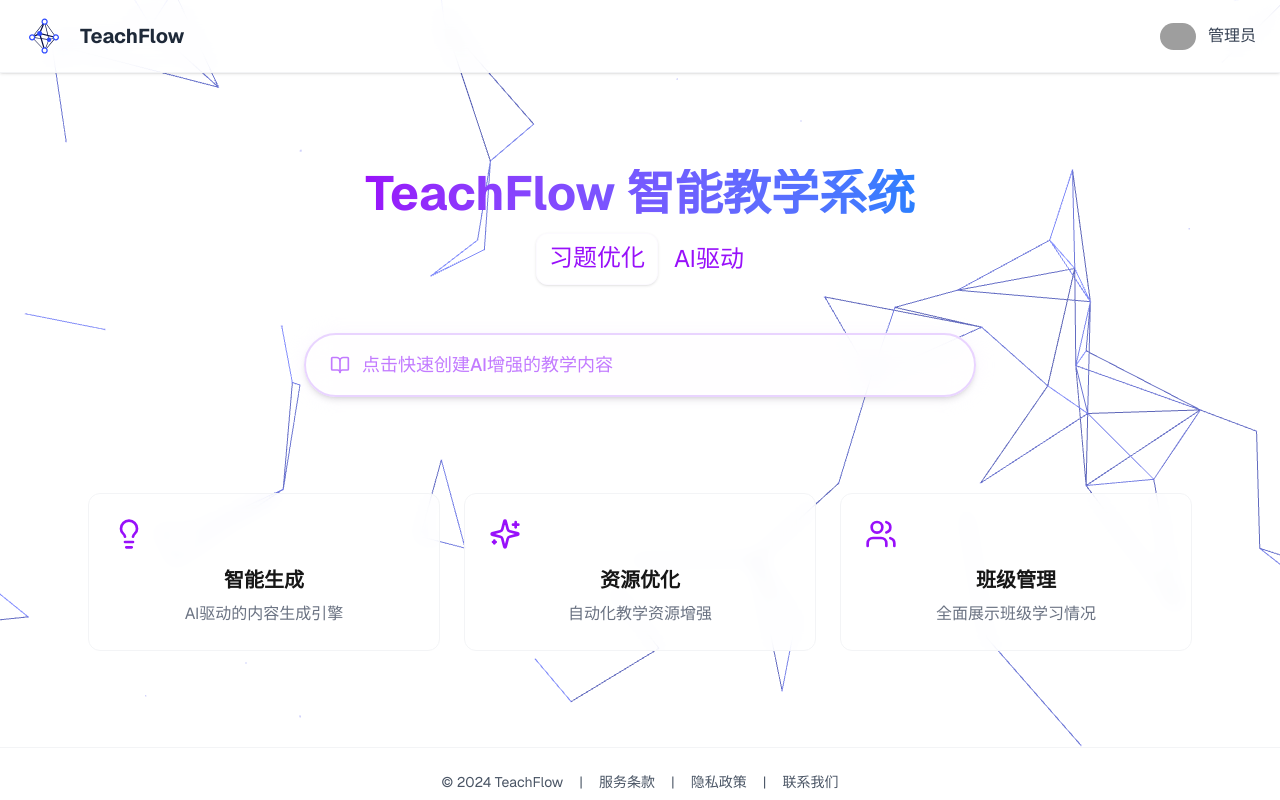
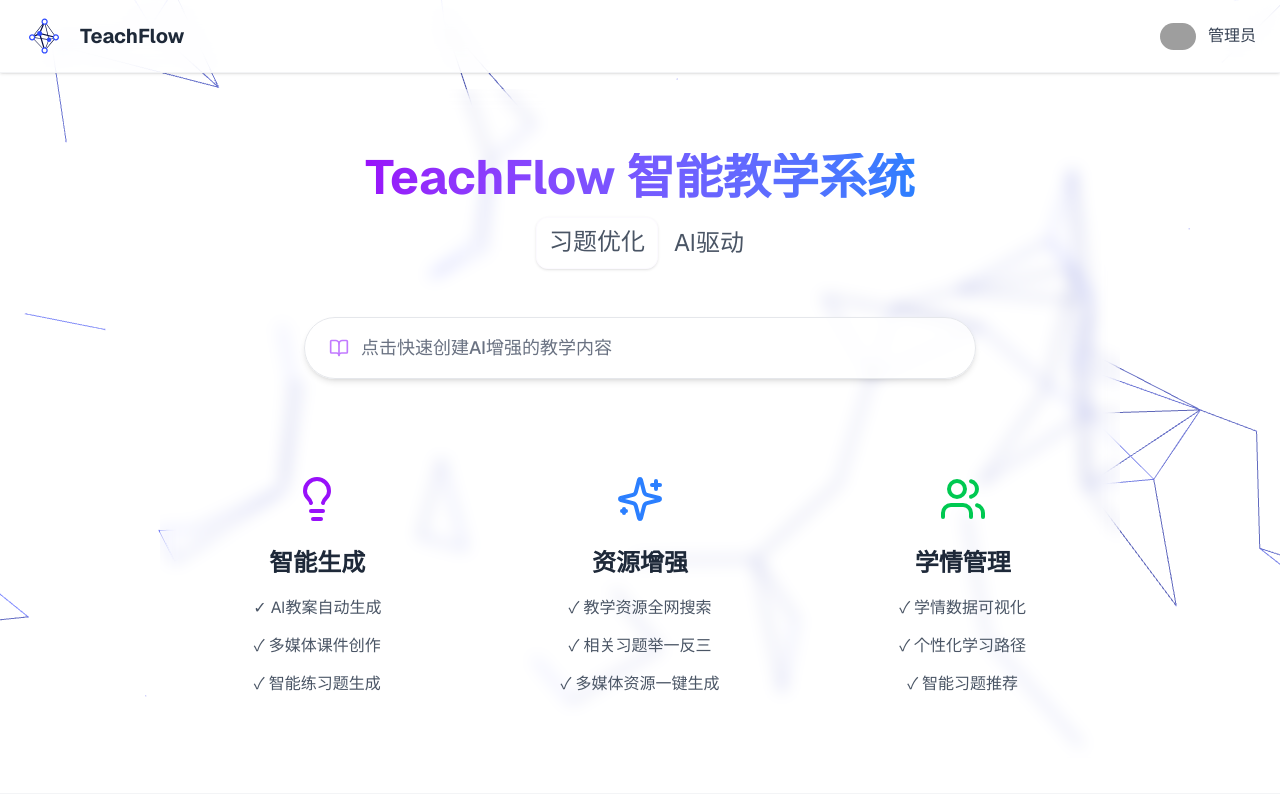
Before and after one commit to Aliancn/teachflow, a Next.js app: page / in a window 1280 px wide. Built offline with nearby package versions, Linux system fonts and the light colour scheme; grey boxes are pictures that could not be loaded; what @next/env would draw is missing.

Commit message:
feat 主页UI优化

```diff
--- a/src/app/home/page.tsx
+++ b/src/app/home/page.tsx
@@ -65,11 +65,11 @@ export default function DashboardApp() {
                     onChange={(e) => setInputValue(e.target.value)}
                     onKeyDown={(e) => e.key === 'Enter' && setStep('selectFeature')}
                     placeholder="为我生成一份关于《二次函数》的课程大纲"
-                    className="w-full bg-transparent outline-none placeholder-purple-400 text-lg text-slate-800"
+                    className="w-full bg-transparent outline-none placeholder-purple-300 text-lg text-slate-800"
                   />
                 </div>
               </div>
-              <div className="text-sm text-purple-500 leading-relaxed bg-purple-50 rounded-lg p-4 shadow-sm mt-12">
+              <div className="text-sm text-purple-400 leading-relaxed bg-purple-50 rounded-lg p-4 shadow-sm mt-12">
                 🚀 支持输入：
                 <ul className="list-disc pl-5 mt-2 space-y-1">
                   <li>课程主题</li>
--- a/src/app/home/plan/page.tsx
+++ b/src/app/home/plan/page.tsx
@@ -130,7 +130,7 @@ export default function LessonPlanPage() {
                 </div>
 
                 {/* 主内容区域 */}
-                <div className="flex-1 overflow-y-auto">
+                <div className="flex-1 overflow-y-auto mt-4">
                     <div className="prose max-w-4xl mx-auto">
                         <h1 id="title" className="text-3xl font-bold">教学计划</h1>
                         <ProfileCard
--- a/src/app/page.tsx
+++ b/src/app/page.tsx
@@ -6,7 +6,7 @@ import RotatingText from '@/components/RotatingText'
 
 export default function Home() {
   return (
-    <div className="grid grid-rows-[auto_1fr_auto] items-center min-h-screen h-screen overflow-auto w-full gap-8 font-[family-name:var(--font-geist-sans)] relative">
+    <div className="grid grid-rows-[auto_1fr_auto] items-center min-h-screen h-screen overflow-auto w-full  font-[family-name:var(--font-geist-sans)] relative">
       <div className="absolute inset-0 -z-10 ">
         <BackgroundAnimation />
       </div>
@@ -37,17 +37,17 @@ export default function Home() {
       </nav>
 
       {/* 主体内容区域 */}
-      <main className="max-w-6xl mx-auto w-full px-6">
-        <div className="flex flex-col gap-12 text-center py-16">
+      <main className="max-w-6xl mx-auto w-full px-24 my-4">
+        <div className="flex flex-col gap-12 text-center py-16 mx-auto backdrop-blur-sm">
           {/* 添加动态渐变色标题 */}
           <div className="flex flex-col items-center gap-4">
             <h1 className="text-5xl font-bold bg-gradient-to-r from-purple-600 to-blue-500 bg-clip-text text-transparent animate-gradient-shift">
               TeachFlow 智能教学系统
             </h1>
-            <div className="flex gap-4 items-center">
+            <div className="flex gap-4 items-center text-gray-600">
               <RotatingText
                 texts={['教学大纲', '课件生成', '习题优化', '资源整合', '学情分析']}
-                mainClassName="px-3 bg-white/20 backdrop-blur-md text-2xl text-purple-600 border border-purple-100/20 overflow-hidden py-2 rounded-xl shadow-sm"
+                mainClassName="px-3 bg-white/20 backdrop-blur-md text-2xl  border border-purple-100/20 overflow-hidden py-2 rounded-xl shadow-sm"
                 staggerFrom={"last"}
                 initial={{ y: "100%" }}
                 animate={{ y: 0 }}
@@ -56,65 +56,78 @@ export default function Home() {
                 splitLevelClassName="overflow-hidden pb-0.5"
                 transition={{ type: "spring", damping: 30, stiffness: 400 }}
                 rotationInterval={2000}
+                style={{
+
+                  fontFamily: 'var(--font-geist-sans)'
+                }}
               />
-              <span className="text-2xl text-purple-600">AI驱动</span>
+              <span className="text-2xl ">AI驱动</span>
             </div>
           </div>
 
-
-          {/* 副标题添加图标 */}
-          {/* <p className="text-gray-600 text-lg flex items-center justify-center gap-2">
-            <SparklesIcon className="w-5 h-5 text-purple-500" />
-            快速创建AI增强的教学内容
-          </p> */}
-
-          {/* 增强的CTA按钮 - 添加图标和动画 */}
-          {/* <Link
-            href="/home"
-            className="group bg-gradient-to-r from-purple-600 to-blue-500 text-white px-8 py-4 rounded-xl hover:shadow-lg transition-all self-center flex items-center gap-2"
-          >
-            <BookOpenIcon className="w-5 h-5 group-hover:rotate-12 transition-transform" />
-            <span className="font-medium">立即开始</span>
-          </Link> */}
-          {/* 新增快速搜索框 */}
           <div className="relative group w-full max-w-2xl mx-auto">
-            <div className="absolute -inset-1 bg-purple-100 rounded-full blur opacity-20 group-hover:opacity-30 transition-opacity"></div>
+            <div className="absolute-inset-1  rounded-full blur opacity-20 group-hover:opacity-30 transition-opacity"></div>
             <Link
               href="/home"
-              className="group relative flex items-center justify- gap-3 border-2 border-purple-200 rounded-full px-6 py-4 bg-white/80 backdrop-blur-md hover:border-purple-300 transition-colors shadow-md cursor-pointer"
+              className="group relative flex items-center gap-3 border-1 border-gray-200 rounded-full px-6 py-4 bg-white/80 backdrop-blur-md hover:border-purple-300 transition-colors shadow-md cursor-pointer"
             >
               <BookOpenIcon className="w-5 h-5 text-purple-400 group-hover:rotate-12 transition-transform" />
-              <span className="text-purple-400 text-lg font-medium ">
+              <span className="text-lg text-gray-500 font-medium ">
                 点击快速创建AI增强的教学内容
               </span>
             </Link>
           </div>
-          {/* 新增功能卡片网格 */}
-          <div className="grid md:grid-cols-3 gap-6 mt-12">
+          {/* 功能介绍网格 */}
+          <div className="grid md:grid-cols-3 gap-2 mt-8 ">
             {[
               {
-                icon: <LightbulbIcon className="w-8 h-8" />,
+                icon: <LightbulbIcon className="w-12 h-12 text-purple-600" />,
                 title: "智能生成",
-                desc: "AI驱动的内容生成引擎"
+                features: [
+                  "AI教案自动生成",
+                  "多媒体课件创作",
+                  "智能练习题生成"
+                ]
               },
               {
-                icon: <SparklesIcon className="w-8 h-8" />,
-                title: "资源优化",
-                desc: "自动化教学资源增强"
+                icon: <SparklesIcon className="w-12 h-12 text-blue-500" />,
+                title: "资源增强",
+                features: [
+                  "教学资源全网搜索",
+                  "相关习题举一反三",
+                  "多媒体资源一键生成"
+                ]
               },
               {
-                icon: <UsersIcon className="w-8 h-8" />,
-                title: "班级管理",
-                desc: "全面展示班级学习情况"
+                icon: <UsersIcon className="w-12 h-12 text-green-500" />,
+                title: "学情管理",
+                features: [
+                  "学情数据可视化",
+                  "个性化学习路径",
+                  "智能习题推荐"
+                ]
               }
-            ].map((card, i) => (
+            ].map((section, i) => (
               <div
                 key={i}
-                className="bg-white/80 backdrop-blur-sm p-6 rounded-xl border border-gray-100 hover:border-purple-100 hover:shadow-lg transition-all cursor-pointer"
+                className="group py-4 rounded-2xl transition-all hover:bg-white/80"
               >
-                <div className="text-purple-600 mb-4">{card.icon}</div>
-                <h3 className="text-xl font-semibold mb-2">{card.title}</h3>
-                <p className="text-gray-500">{card.desc}</p>
+                <div className="flex flex-col items-center text-center">
+                  <div className="mb-6">{section.icon}</div>
+                  <h3 className="text-2xl font-bold text-gray-800 mb-4">
+                    {section.title}
+                  </h3>
+                  <ul className="space-y-3">
+                    {section.features.map((feature, j) => (
+                      <li
+                        key={j}
+                        className="text-gray-600 leading-relaxed transition-colors group-hover:text-gray-800"
+                      >
+                        ✓ {feature}
+                      </li>
+                    ))}
+                  </ul>
+                </div>
               </div>
             ))}
           </div>
--- a/src/components/AuthForm.tsx
+++ b/src/components/AuthForm.tsx
@@ -24,7 +24,7 @@ export function AuthForm() {
                 throw new Error('Invalid password');
             }
             setTimeout(() => {
-                router.push('/home/dashboard');
+                router.push('/home');
             }, 100);
         } catch (error) {
             console.error('Login failed:', error);
```
